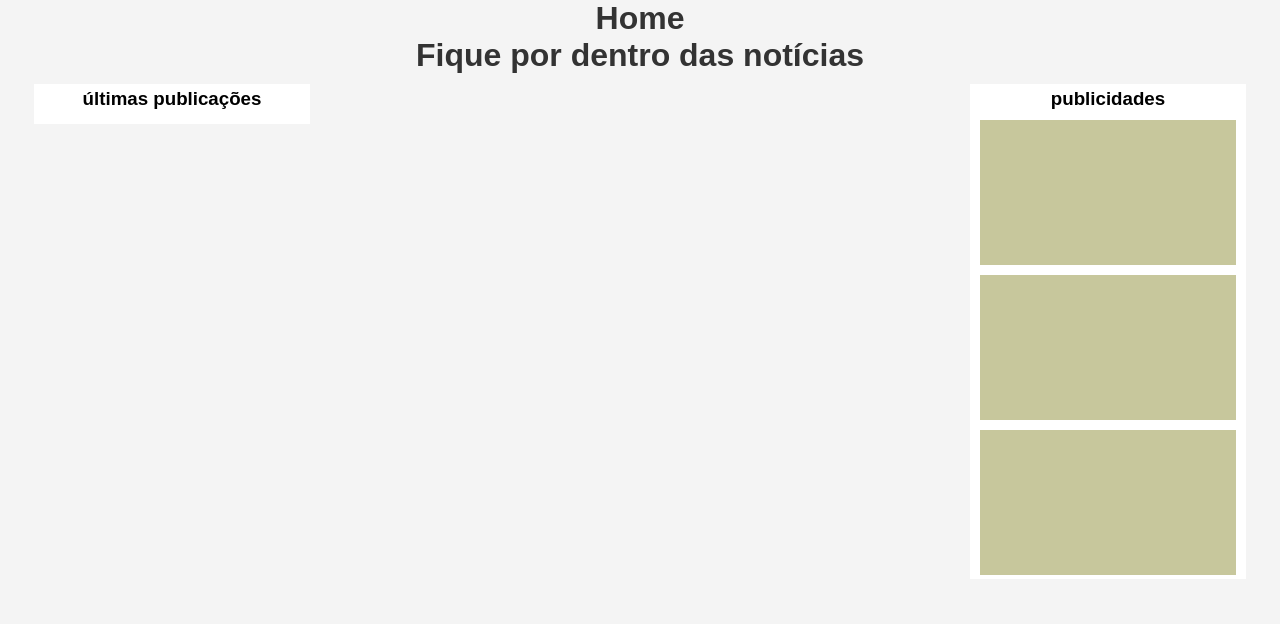
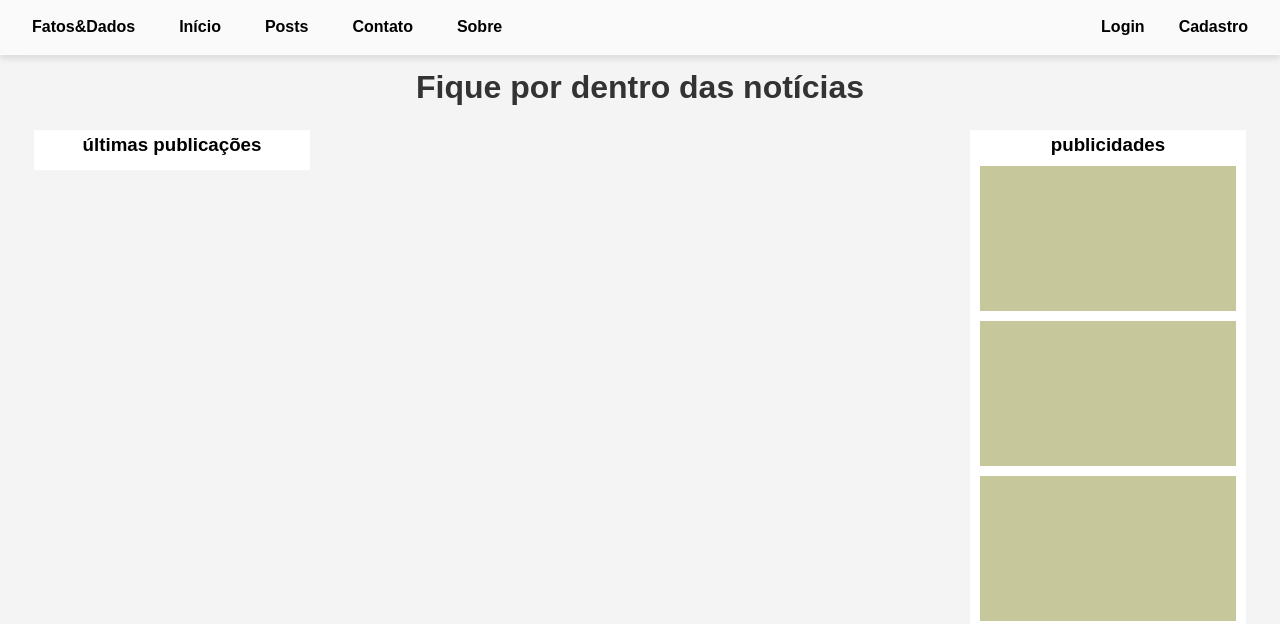
Before and after one commit to LeonardoHSantos/blog-noticias-django-framework, a Django app: page / in a window 1280 px wide. Shown: the top 624 px of the page. Run offline with Django 5.2, Linux system fonts and the light colour scheme; data that the repository does not hold is empty.

Commit message:
Adicionado rota para home. Adicionado e estilizado navbar com snippets.

```diff
--- a/fatosedados/blog/templates/base.html
+++ b/fatosedados/blog/templates/base.html
@@ -12,7 +12,9 @@
      crossorigin="anonymous"></script> -->
 </head>
 <body>
-    <h1>Home</h1>
+
+    {% include 'snippets/navbar/navbar.html' %}
+
     {% block content %}
     {% endblock %}
 </body>
--- a/fatosedados/blog/templates/blog/post_list.html
+++ b/fatosedados/blog/templates/blog/post_list.html
@@ -3,7 +3,7 @@
 {% block title %}Posts{% endblock %}
 {% block content %}
 
-    <h1>Fique por dentro das notícias</h1>
+    <h1 style="margin: 14px 0;">Fique por dentro das notícias</h1>
 
     <div class="container-principal">
 
--- /dev/null
+++ b/fatosedados/blog/templates/snippets/navbar/navbar.html
@@ -0,0 +1,22 @@
+{% load static %}
+<nav class="navbar">
+    <ul class="navbar-links">
+
+        <li><a href="{% url 'home' %}">Fatos&Dados</a></li>
+
+        <li><a href="{% url 'home' %}">Início</a></li>
+        <li><a href="{% url 'post_list' %}">Posts</a></li>
+        <li><a href="/contato">Contato</a></li>
+        <li><a href="/sobre">Sobre</a></li>
+    </ul>
+    <div class="navbar-user">
+
+        <a href="{% url 'post_list' %}">
+            <span>Login</span>
+        </a>
+
+        <a href="{% url 'post_list' %}">
+            <span>Cadastro</span>
+        </a>
+    </div>
+</nav>
--- a/fatosedados/blog/urls.py
+++ b/fatosedados/blog/urls.py
@@ -2,6 +2,7 @@ from django.urls import path
 from . import views
 
 urlpatterns = [
-    path('', views.post_list, name='post_list'),
+    path('', views.home, name='home'),
+    path('posts/', views.post_list, name='post_list'),
     path('post/<int:post_id>/<str:title_post>', views.post, name='post'),
 ]
--- a/fatosedados/blog/views.py
+++ b/fatosedados/blog/views.py
@@ -1,5 +1,16 @@
 from django.shortcuts import render
+from django.http.response import JsonResponse
+from django.views.decorators.cache import never_cache
+
 from .models import Post, PostImage
+
+def home(request):
+    posts = Post.objects.all().order_by("-number_of_visitors")
+    addtional_images = PostImage.objects.all()
+
+    latest_posts = Post.objects.all()[:3]
+
+    return render(request, 'blog/post_list.html', {'posts': posts, 'addtional_images': addtional_images, 'latest_posts': latest_posts})
 
 def post_list(request):
     posts = Post.objects.all().order_by("-number_of_visitors")
@@ -9,14 +20,35 @@ def post_list(request):
 
     return render(request, 'blog/post_list.html', {'posts': posts, 'addtional_images': addtional_images, 'latest_posts': latest_posts})
 
+# @never_cache
 def post(request, post_id, title_post):
 
-    post = Post.objects.all().filter(id=post_id).first()
-    post.number_of_visitors += 1
-    post.save()
+    if request.method == "GET":
 
-    postFilter = Post.objects.all().filter(
-        id=post_id
-    ).first()
+        postFilter = Post.objects.all().filter(id=post_id).first()
+        postFilter.number_of_visitors += 1
+        postFilter.save()
 
-    return render(request, 'blog/post.html', context={'post': postFilter})
+        return render(request, 'blog/post.html', context={'post': postFilter})
+    else:
+        return JsonResponse({"statusCode": 400, "msg": "not found"})
+
+
+# ------------------------------------ REVISAR ESSA ALTERNATIVA ------------------------------------
+# @never_cache
+# def post(request, post_id, title_post):
+#     if request.method == "GET":
+#         # Checa na sessão se o post já foi visualizado
+#         if f"viewed_post_{post_id}" not in request.session:
+#             postFilter = Post.objects.all().filter(id=post_id).first()
+#             postFilter.number_of_visitors += 1
+#             postFilter.save()
+
+#             # Marca o post como visualizado na sessão
+#             request.session[f"viewed_post_{post_id}"] = True
+
+#         # Pega o post para renderização
+#         postFilter = Post.objects.all().filter(id=post_id).first()
+#         return render(request, 'blog/post.html', context={'post': postFilter})
+
+#     return JsonResponse({"statusCode": 400, "msg": "not found"})
--- a/fatosedados/static/css/post.css
+++ b/fatosedados/static/css/post.css
@@ -16,8 +16,15 @@
     height: 100%;
     background-color: #c7c79c;
 }
+
 .main-post {
     width: 60vw;
+    display: flex;
+    flex-direction: column;
+    align-items: flex-start;
+    justify-content: flex-start;
+    padding: 10px 0;
+    gap: 10px;
 }
 
 .main-post .post-image {
@@ -39,13 +46,7 @@
     color: #63635b;
     font-size: 12px;
 }
-.main-post {
-    display: flex;
-    flex-direction: column;
-    align-items: flex-start;
-    justify-content: flex-start;
-    gap: 10px;
-}
+
 .main-post .content {
     font-size: 1.045rem;
     font-weight: 600;
--- a/fatosedados/static/css/posts.css
+++ b/fatosedados/static/css/posts.css
@@ -28,8 +28,9 @@
 .container-posts .post {
     flex-direction: column;
     border: 0;
+    border-radius: 0;
     border-bottom: 1px solid rgb(128, 129, 124);
-    border-radius: 0;
+    background-color: white;
 }
 .container-posts .post a {
     color: black;
--- a/fatosedados/static/css/style.css
+++ b/fatosedados/static/css/style.css
@@ -17,9 +17,72 @@ ul {
     padding: 0;
 }
 li {
-    background: #fff;
     margin: 10px;
     padding: 20px;
-    border: 1px solid #ddd;
+}
+
+/* Estilo da navbar com efeito de vidro */
+.navbar {
+    display: flex;
+    justify-content: space-between;
+    align-items: center;
+    padding: 10px 20px;
+    position: sticky;
+    top: 0;
+    z-index: 1;
+    background-color: rgba(255, 255, 255, 0.5); /* Fundo com opacidade */
+    backdrop-filter: blur(10px); /* Efeito de vidro */
+    -webkit-backdrop-filter: blur(10px); /* Compatibilidade com Safari */
+    box-shadow: 0 4px 6px rgba(0, 0, 0, 0.1); /* Sombra leve */
+    border-bottom: 1px solid rgba(255, 255, 255, 0.3); /* Linha no final da navbar */
+}
+
+/* Estilo dos itens da navbar */
+.navbar li {
+    margin: 0;
+    padding: 0;
+}
+
+/* Links da navbar */
+.navbar-links {
+    list-style: none;
+    display: flex;
+    gap: 20px;
+}
+
+.navbar-links li a {
+    text-decoration: none;
+    font-size: 16px;
+    padding: 8px 12px;
+    color: #000000;
+    font-weight: 600;
+    transition: background-color 0.3s, color 0.3s;
     border-radius: 5px;
 }
+
+.navbar-links li a:hover {
+    background-color: rgba(255, 255, 255, 0.2);
+    color: #333333;
+}
+
+/* Estilo do container do usuário */
+.navbar-user {
+    display: flex;
+    flex-direction: row;
+    gap: 10px;
+    text-decoration: none;
+}
+
+.navbar-user a {
+    color: #000000;
+    text-decoration: none;
+    font-weight: 600;
+    padding: 8px 12px;
+    border-radius: 5px;
+    transition: background-color 0.3s, color 0.3s;
+}
+
+.navbar-user a:hover {
+    background-color: rgba(255, 255, 255, 0.2);
+    color: #333333;
+}
```
